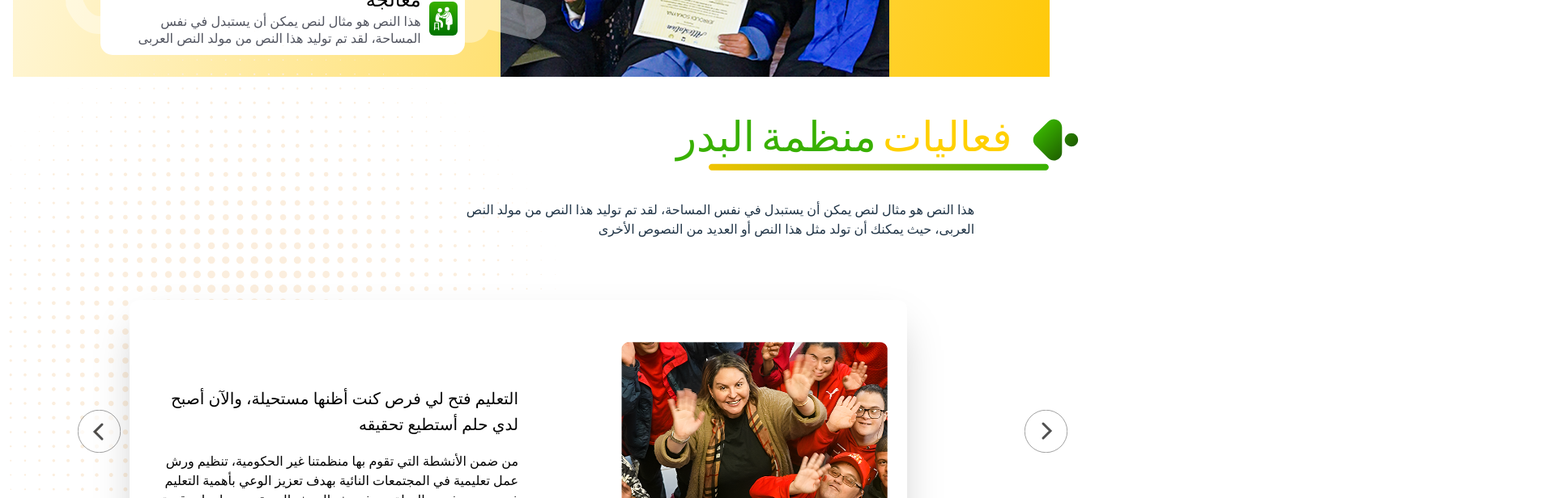
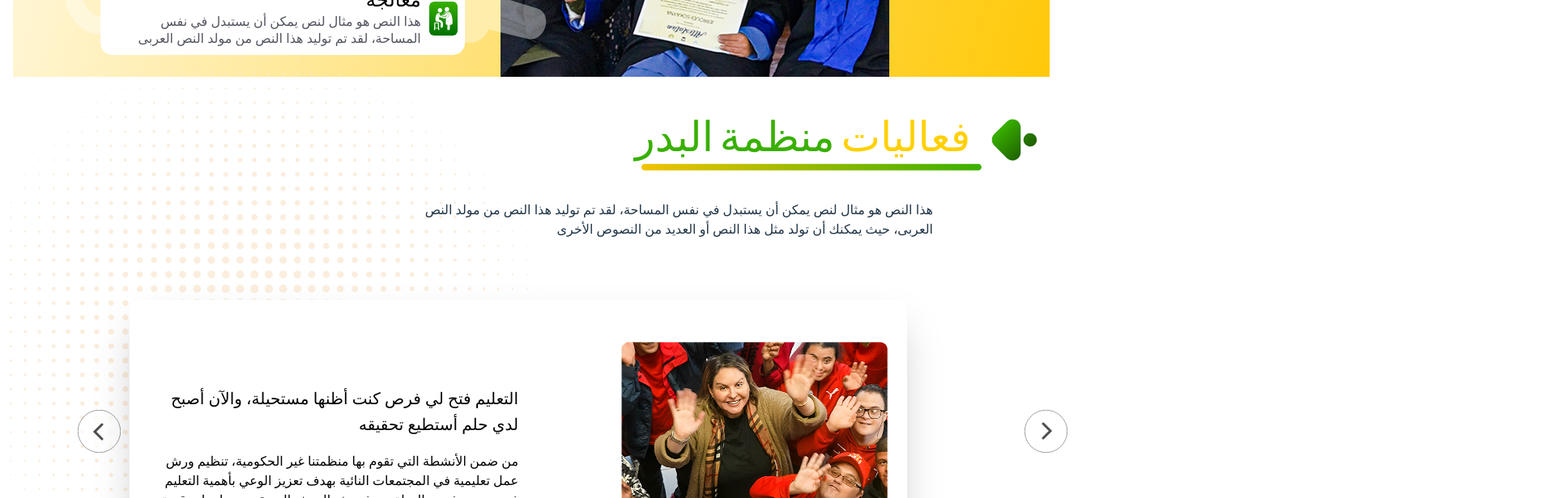
Before and after one commit to SOFT-CACTUS-INTERN/organisme-badr-web, a React (Vite) app in the folder FrontEnd/: page / in a window 1280 px wide. Shown: the part 2060-2676 px from the top of the page at 81% size, 1920 px wide, since content can reach past the window. Built offline with nearby package versions, Linux system fonts and the light colour scheme.

Commit message:
modification simple

```diff
--- a/FrontEnd/src/Components/Activites.jsx
+++ b/FrontEnd/src/Components/Activites.jsx
@@ -22,7 +22,7 @@ function Activites() {
 
 
             </div>
-            <div className="absolute w-full  sm:-mt-170 sm:ml-[64%] ml-[100%] -mt-150">
+            <div className="absolute w-full  sm:-mt-170 sm:ml-[60%] ml-[100%] -mt-150">
                 <div className="flex gap-4 sm:gap-2 font-bold text-center sm:text-right">
                     <h1 className="text-[#38B000]"> البدر</h1>
                     <h1 className="text-[#38B000]">منظمة </h1>
@@ -45,10 +45,10 @@ function Activites() {
                     </svg>
 
                 </div>
-                <div className='text-right sm:w-1/2 sm:-ml-68 sm:mt-12 mt-10 -ml-4'>
+                <div className='text-right sm:w-1/2 sm:-ml-68 sm:mt-12 mt-10 -ml-4 '>
                     <p className=''>هذا النص هو مثال لنص يمكن أن يستبدل في نفس المساحة، لقد تم توليد هذا النص من مولد النص العربى، حيث يمكنك أن تولد مثل هذا النص أو العديد من النصوص الأخرى </p>
                 </div>
-                <div className='flex  sm:-mt-24 -mt-24 w-[100%] ml-10'>
+                <div className='flex  sm:-mt-24 -mt-24 w-[100%] ml-10 sm:ml-2'>
                     <svg width="420" height="16" viewBox="0 0 252 6" fill="none" xmlns="http://www.w3.org/2000/svg">
                         <path d="M249.572 0.444348C250.887 0.444348 251.953 1.51038 251.953 2.8254C251.953 4.14042 250.887 5.20645 249.572 5.20645L2.38101 5.20643C1.06599 5.20643 -3.06791e-05 4.14039 -3.06217e-05 2.82538C-3.05642e-05 1.51036 1.06599 0.444325 2.38101 0.444325L249.572 0.444348Z" fill="url(#paint0_linear_195_572)" />
                         <defs>
```
